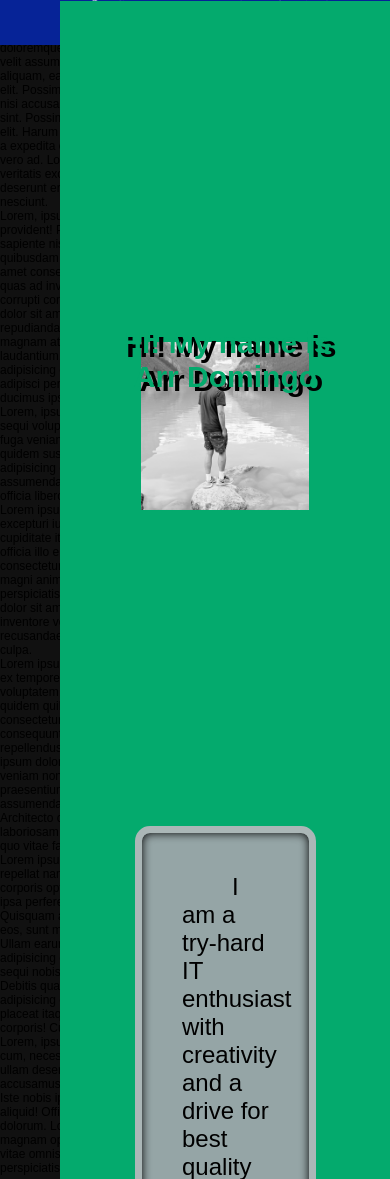
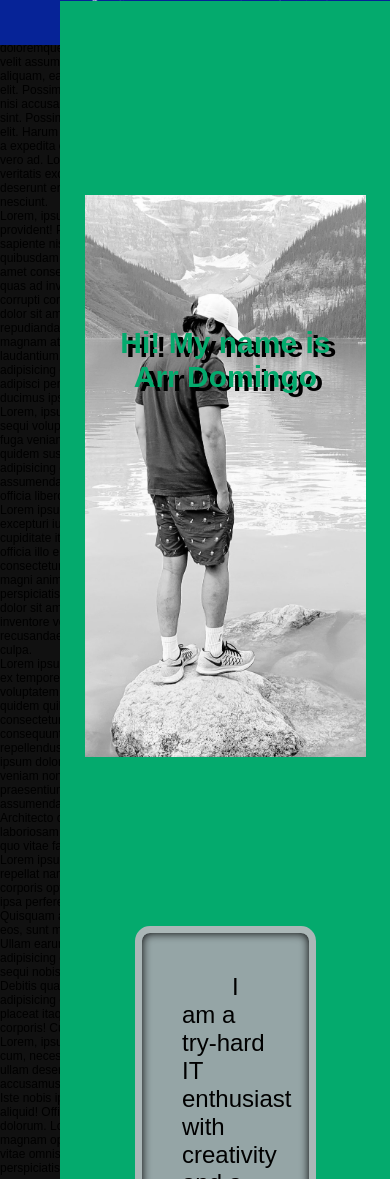
Before and after one commit to snowman07/snowman07.github.io, a PHP site: page / in a window 390 px wide. Shown: the part 799-1978 px from the top of the page. Run offline with PHP 8.4, Linux system fonts and the light colour scheme; some libraries are stand-ins or nearby versions.

Commit message:
parallax test for mobile

```diff
--- a/arrpogi/css/style.css
+++ b/arrpogi/css/style.css
@@ -341,13 +341,14 @@ nav a span {
 .profile-parallax {
   background: url("../img/profile-gray.jpg") no-repeat center;
   background-size: cover;
-  background-attachment: fixed;
+  /* background-attachment: fixed; */
   /*size of img*/
-  background-size: 60%;
+  background-size: 200%;
   /* height: 800px; */
   /* background-position: 50% 210px !important; */
   /* background-position: 50% 50px; */
-  height: 800px;
+  /* height: 800px; */
+  height: 900px;
 }
 
 h2 {
@@ -469,6 +470,19 @@ footer p {
     font-size: 90px;
   }
 
+  .profile-parallax {
+    background: url("../img/profile-gray.jpg") no-repeat center;
+    background-size: cover;
+    background-attachment: fixed;
+    /*size of img*/
+    background-size: 60%;
+    /* height: 800px; */
+    /* background-position: 50% 210px !important; */
+    /* background-position: 50% 50px; */
+    /* height: 800px; */
+    height: 900px;
+  }
+
   /* -------------------------- END OF particles-js --- */
   /* -------------------------------------------------- */
 }
```
